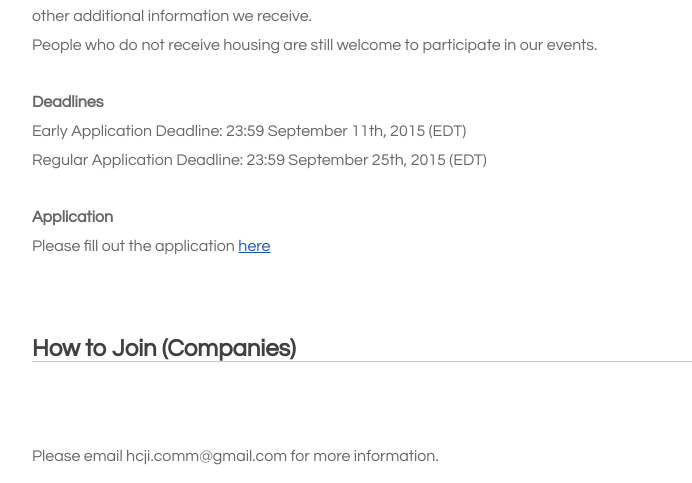
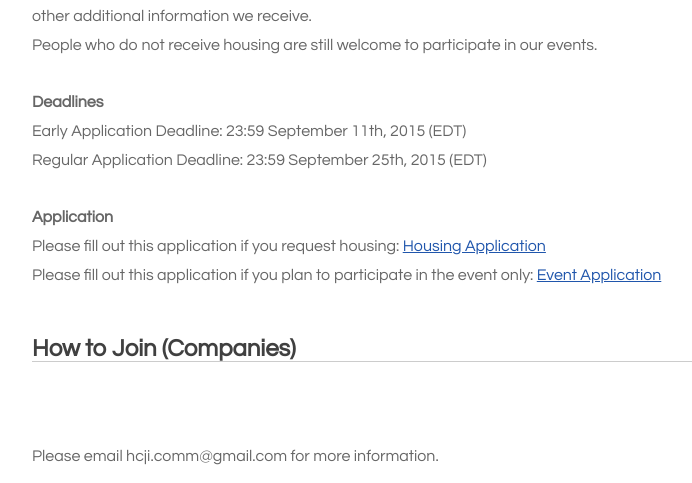
Before and after one commit to kojino/hcji_website, a Rails app: page /careers in a window 1280 px wide; the page is wider, and only the part inside the window is pictured. Shown: the part 2631-3114 px from the top of that part, without its empty margins (48-740 px from the left). Run offline with Rails 7, Linux system fonts and the light colour scheme; style sheets or scripts are compiled from the project's sources; some libraries are stand-ins or nearby versions.

Commit message:
careers update

```diff
--- a/app/views/static_pages/careers.html.erb
+++ b/app/views/static_pages/careers.html.erb
@@ -76,7 +76,8 @@
 					Regular Application Deadline: 23:59 September 25th, 2015 (EDT)<br><br>
 
 					<b>Application</b><br>
-					Please fill out the application <a href="https://docs.google.com/forms/d/1nKF7ICXO_BAFpgCb3s2zXOK779fiKu_P3PYK6ay-iB8/viewform?edit_requested=true" target="_blank">here</a><br><br>
+					Please fill out this application if you request housing: <a href="https://docs.google.com/forms/d/1nKF7ICXO_BAFpgCb3s2zXOK779fiKu_P3PYK6ay-iB8/viewform?edit_requested=true" target="_blank">Housing Application</a><br>
+					Please fill out this application if you plan to participate in the event only: <a href="https://docs.google.com/forms/d/1bPCSlsVIjopRAT8WirHiPJObmmk-MtH2q5IqOHcEX-g/viewform?usp=send_form" target="_blank">Event Application</a><br>
 
 				</p>
 				<div class="spacer2"></div>
```
